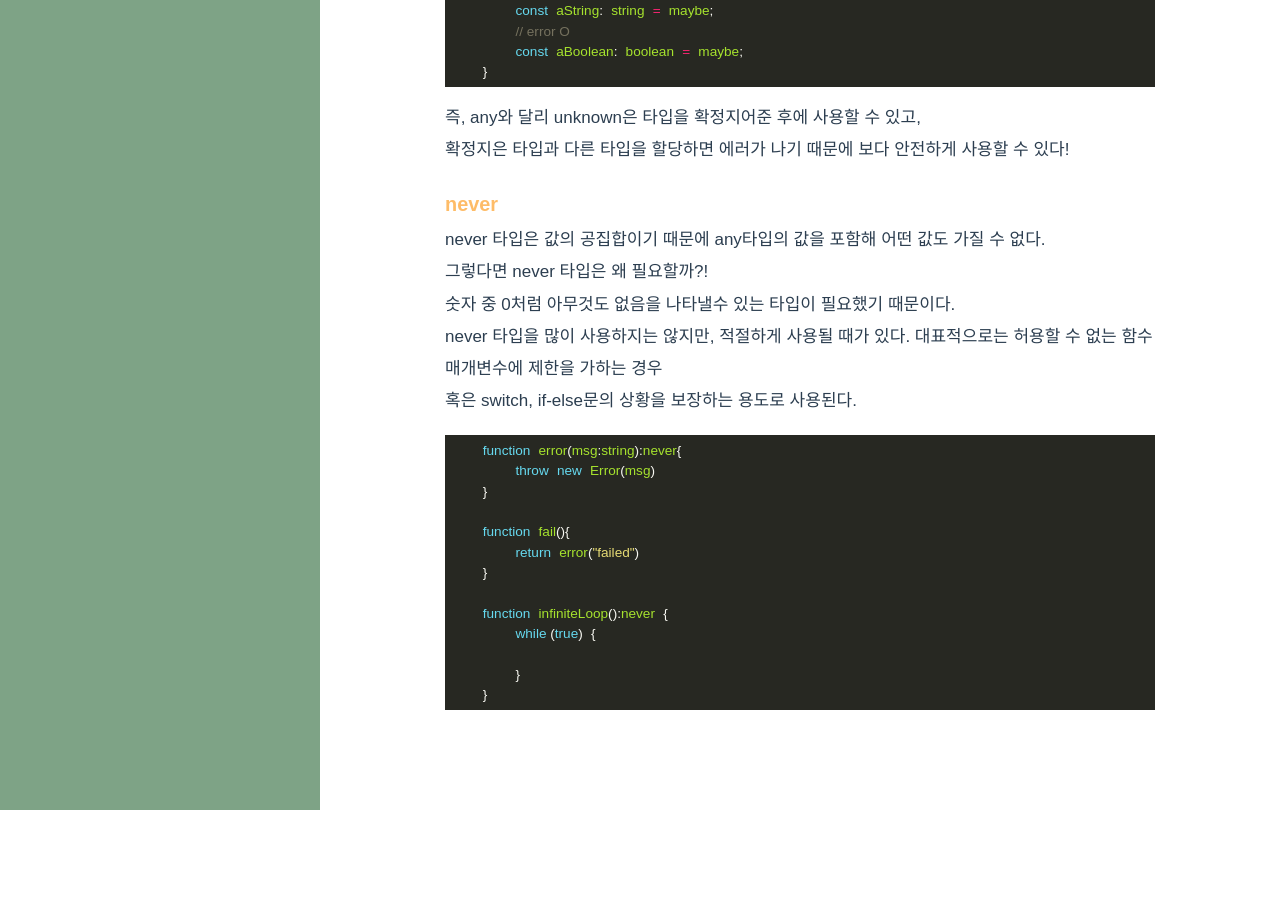
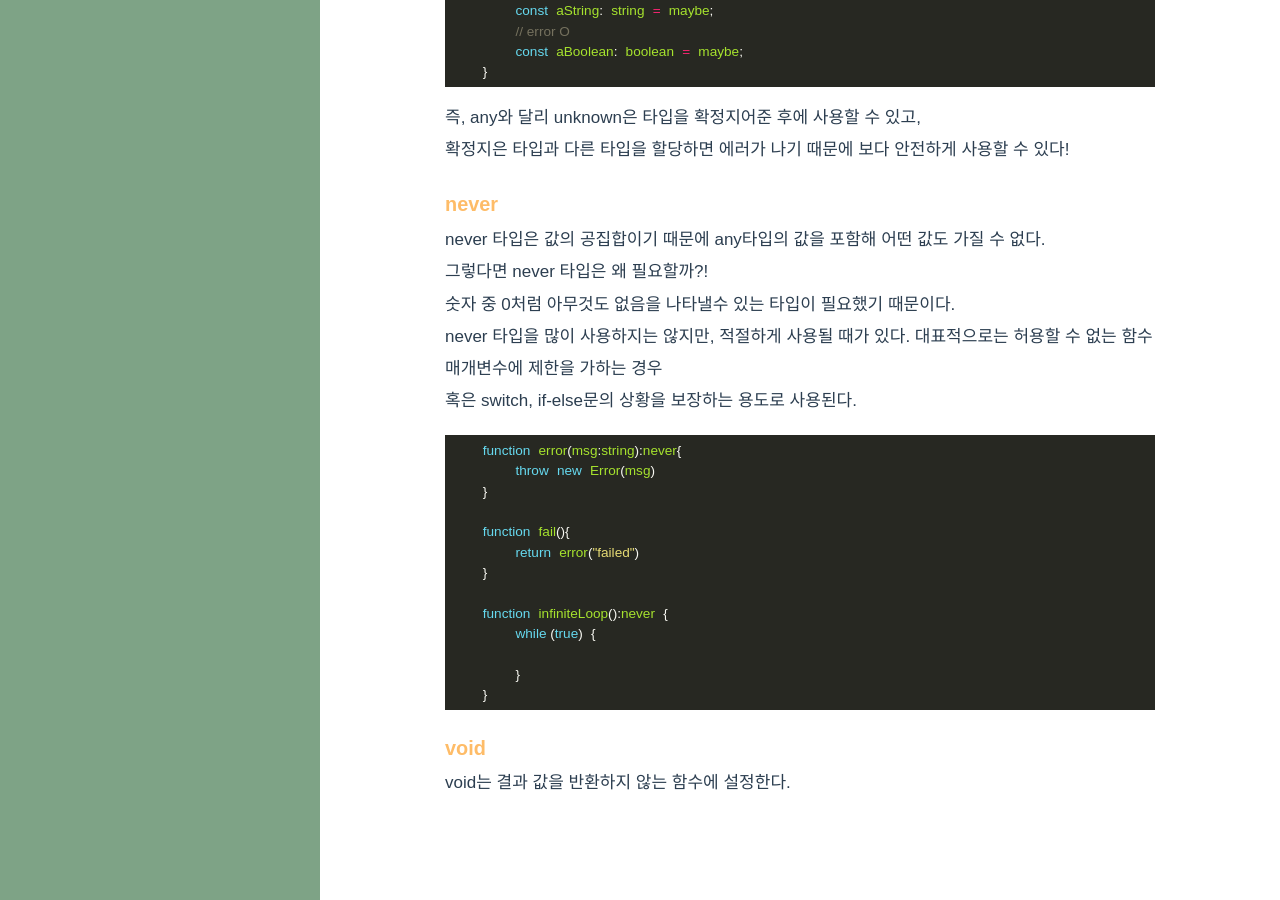
Before and after one commit to busy-joj/busy-joj.github.io, a Jekyll site: the page built from _posts/TypsScript/2022-09-13-typescript3.markdown, in a window 1280 px wide and 900 px high, scrolled down 1605 px. Built offline with Jekyll 4.4.1, drawn with Linux system fonts in a browser that asks for light colours; some web fonts are replaced; before the commit the page ends 2415 px from its top, so only the background shows below that.

Commit message:
타입스크립트 타입 포스팅

````diff
--- a/_posts/TypsScript/2022-09-13-typescript3.markdown
+++ b/_posts/TypsScript/2022-09-13-typescript3.markdown
@@ -100,3 +100,6 @@ never 타입을 많이 사용하지는 않지만, 적절하게 사용될 때가
         }
     }
 ```
+
+### <span style="color:#febc68;font-weight:bold">void</span>
+void는 결과 값을 반환하지 않는 함수에 설정한다.
````
